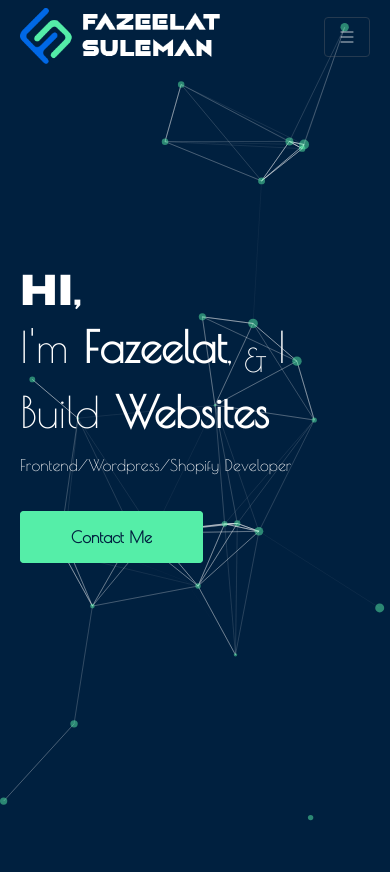
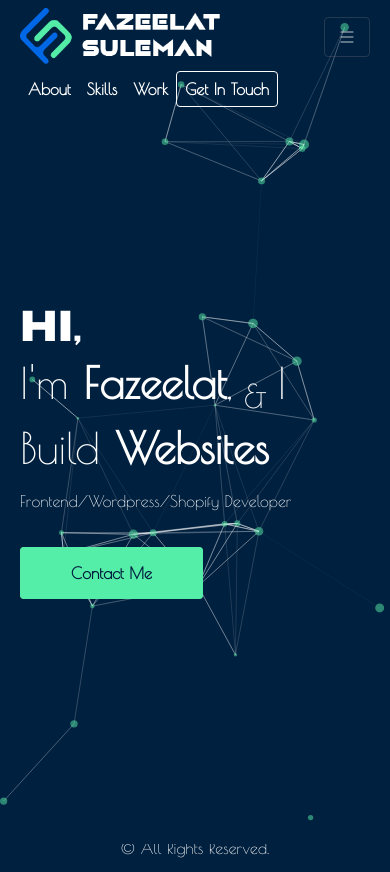
Before and after one commit to fazilat990/Portfolio-Fazeelat-Suleman, a React (Create React App) app: page / in a window 390 px wide. Both pictures are taken after a click on the button 347 px from the left and 36 px from the top of the page. Before the commit the page ends 844 px from the top, so only its background shows below. Built offline with nearby package versions, Linux system fonts and the light colour scheme.

Commit message:
Update Header.jsx

```diff
--- a/src/components/Header.jsx
+++ b/src/components/Header.jsx
@@ -1,9 +1,10 @@
-import React from 'react';
+import React, { useState } from 'react';
 import { Link } from 'react-router-dom';
 import logo from '../logo.png';
 // import { BrowserRouter as Router, Route } from 'react-router-dom';
 
 function Header() {
+  const [isOpen, setIsOpen] = useState(false);
   return (
     <div className='header-wrap relative z-10'>
       <div className="header-2">
@@ -15,13 +16,13 @@ function Header() {
               <Link to="/" className="font-bold text-xl text-indigo-600">
                 <img src={logo} alt='Logo' width='200' />
               </Link>
-              <button className="border border-solid border-gray-600 px-3 py-1 rounded text-gray-600 opacity-50 hover:opacity-75 md:hidden" id="navbar-toggle">
+              <button className="border border-solid border-gray-600 px-3 py-1 rounded text-gray-600 opacity-50 hover:opacity-75 md:hidden" id="navbar-toggle" onClick={() => setIsOpen(!isOpen)}>
                 <svg xmlns="http://www.w3.org/2000/svg" viewBox="0 0 24 24" id="hamburger-menu" width="20px" height="30px" fill='#fff'>
                   <path d="M5 7h14c.6 0 1-.4 1-1s-.4-1-1-1H5c-.6 0-1 .4-1 1s.4 1 1 1zm0 6h14c.6 0 1-.4 1-1s-.4-1-1-1H5c-.6 0-1 .4-1 1s.4 1 1 1zm0 6h14c.6 0 1-.4 1-1s-.4-1-1-1H5c-.6 0-1 .4-1 1s.4 1 1 1z"></path>
                 </svg>
               </button>
             </div>
-            <div className="hidden md:flex flex-col md:flex-row md:ml-auto mt-3 md:mt-0" id="navbar-collapse">
+            <div className={`${isOpen ? 'block' : 'hidden'} md:flex flex-col md:flex-row md:ml-auto mt-3 md:mt-0`} id="navbar-collapse">
               <Link to="/about" className="p-2 lg:px-4 md:mx-2 text-white rounded font-black hover:text-[var(--green)] transition-colors duration-300">About</Link>
               <Link to="/skills" className="p-2 lg:px-4 md:mx-2 text-white rounded font-black hover:text-[var(--green)] transition-colors duration-300">Skills</Link>
               <Link to="/work" className="p-2 lg:px-4 md:mx-2 text-white rounded font-black hover:text-[var(--green)] transition-colors duration-300">Work</Link>
```
